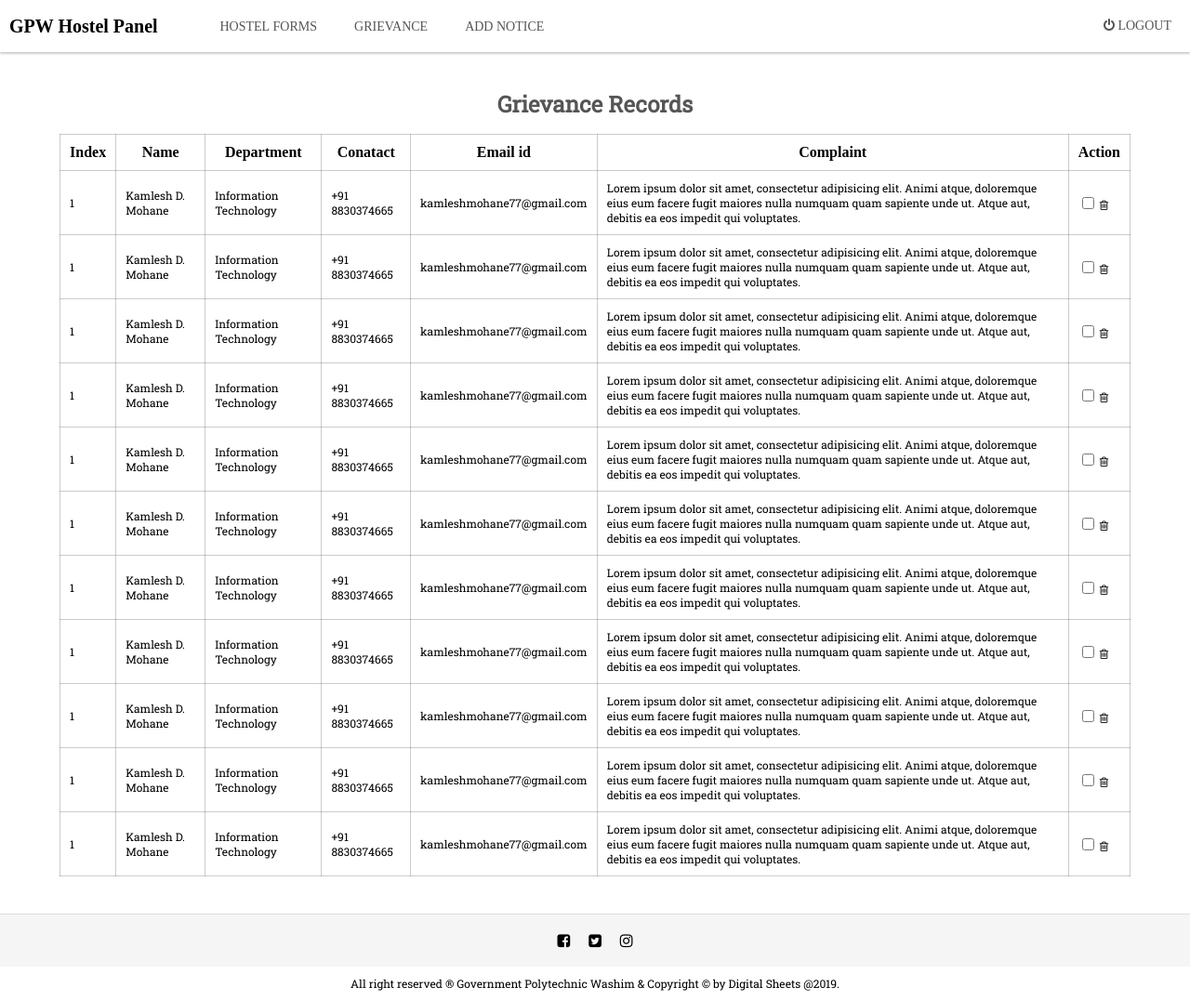
After one commit to TheReticent1/Hostel, a PHP site: page /GrievancePanel.html in a window 1280 px wide. The commit adds this page. Shown: the whole page at 93% size. Run offline with PHP 8.4, Linux system fonts and the light colour scheme.

Commit message:
Panel form designed

```diff
--- /dev/null
+++ b/GrievancePanel.html
@@ -0,0 +1,175 @@
+<html>
+<head>
+    <title> Staff Login</title>
+    <script src="https://ajax.aspnetcdn.com/ajax/jQuery/jquery-3.3.1.min.js"></script>
+    <link rel="stylesheet" href="css/index.css"/>
+    <link rel="stylesheet" href="https://stackpath.bootstrapcdn.com/font-awesome/4.7.0/css/font-awesome.min.css"/>
+    <link href="https://fonts.googleapis.com/css?family=Roboto+Slab" rel="stylesheet">
+</head>
+<body>
+<div class="menu-bar">
+    <ul>
+        <li>GPW Hostel Panel</li>
+        <li><a href="AdminPanel.html">Hostel&nbsp;Forms</a></li>
+        <li><a href="GrievancePanel.html">Grievance</a></li>
+        <li><a href="ViewNotice.html">Add&nbsp;Notice</a></li>
+        <li><a href="#"><i class="fa fa-power-off"> </i>&nbsp;Logout</a></li>
+    </ul>
+</div>
+<div class="panel">
+    <h1>Grievance Records</h1>
+    <table>
+        <tbody>
+        <tr>
+            <th>Index</th>
+            <th>Name</th>
+            <th>Department</th>
+            <th>Conatact</th>
+            <th>Email id</th>
+            <th>Complaint</th>
+            <th>Action</th>
+        </tr>
+        <tr>
+            <td>1</td>
+            <td>Kamlesh D. Mohane</td>
+            <td>Information Technology</td>
+            <td>+91 8830374665</td>
+            <td>kamleshmohane77@gmail.com</td>
+            <td>Lorem ipsum dolor sit amet, consectetur adipisicing elit. Animi atque, doloremque eius eum facere fugit
+                maiores nulla numquam quam sapiente unde ut. Atque aut, debitis ea eos impedit qui voluptates.
+            </td>
+            <td><input type="checkbox"> <i class="fa fa-trash-o"></i></td>
+        </tr>
+        <tr>
+            <td>1</td>
+            <td>Kamlesh D. Mohane</td>
+            <td>Information Technology</td>
+            <td>+91 8830374665</td>
+            <td>kamleshmohane77@gmail.com</td>
+            <td>Lorem ipsum dolor sit amet, consectetur adipisicing elit. Animi atque, doloremque eius eum facere fugit
+                maiores nulla numquam quam sapiente unde ut. Atque aut, debitis ea eos impedit qui voluptates.
+            </td>
+            <td><input type="checkbox"> <i class="fa fa-trash-o"></i></td>
+        </tr>
+        <tr>
+            <td>1</td>
+            <td>Kamlesh D. Mohane</td>
+            <td>Information Technology</td>
+            <td>+91 8830374665</td>
+            <td>kamleshmohane77@gmail.com</td>
+            <td>Lorem ipsum dolor sit amet, consectetur adipisicing elit. Animi atque, doloremque eius eum facere fugit
+                maiores nulla numquam quam sapiente unde ut. Atque aut, debitis ea eos impedit qui voluptates.
+            </td>
+            <td><input type="checkbox"> <i class="fa fa-trash-o"></i></td>
+        </tr>
+        <tr>
+            <td>1</td>
+            <td>Kamlesh D. Mohane</td>
+            <td>Information Technology</td>
+            <td>+91 8830374665</td>
+            <td>kamleshmohane77@gmail.com</td>
+            <td>Lorem ipsum dolor sit amet, consectetur adipisicing elit. Animi atque, doloremque eius eum facere fugit
+                maiores nulla numquam quam sapiente unde ut. Atque aut, debitis ea eos impedit qui voluptates.
+            </td>
+            <td><input type="checkbox"> <i class="fa fa-trash-o"></i></td>
+        </tr>
+        <tr>
+            <td>1</td>
+            <td>Kamlesh D. Mohane</td>
+            <td>Information Technology</td>
+            <td>+91 8830374665</td>
+            <td>kamleshmohane77@gmail.com</td>
+            <td>Lorem ipsum dolor sit amet, consectetur adipisicing elit. Animi atque, doloremque eius eum facere fugit
+                maiores nulla numquam quam sapiente unde ut. Atque aut, debitis ea eos impedit qui voluptates.
+            </td>
+            <td><input type="checkbox"> <i class="fa fa-trash-o"></i></td>
+        </tr>
+        <tr>
+            <td>1</td>
+            <td>Kamlesh D. Mohane</td>
+            <td>Information Technology</td>
+            <td>+91 8830374665</td>
+            <td>kamleshmohane77@gmail.com</td>
+            <td>Lorem ipsum dolor sit amet, consectetur adipisicing elit. Animi atque, doloremque eius eum facere fugit
+                maiores nulla numquam quam sapiente unde ut. Atque aut, debitis ea eos impedit qui voluptates.
+            </td>
+            <td><input type="checkbox"> <i class="fa fa-trash-o"></i></td>
+        </tr>
+        <tr>
+            <td>1</td>
+            <td>Kamlesh D. Mohane</td>
+            <td>Information Technology</td>
+            <td>+91 8830374665</td>
+            <td>kamleshmohane77@gmail.com</td>
+            <td>Lorem ipsum dolor sit amet, consectetur adipisicing elit. Animi atque, doloremque eius eum facere fugit
+                maiores nulla numquam quam sapiente unde ut. Atque aut, debitis ea eos impedit qui voluptates.
+            </td>
+            <td><input type="checkbox"> <i class="fa fa-trash-o"></i></td>
+        </tr>
+        <tr>
+            <td>1</td>
+            <td>Kamlesh D. Mohane</td>
+            <td>Information Technology</td>
+            <td>+91 8830374665</td>
+            <td>kamleshmohane77@gmail.com</td>
+            <td>Lorem ipsum dolor sit amet, consectetur adipisicing elit. Animi atque, doloremque eius eum facere fugit
+                maiores nulla numquam quam sapiente unde ut. Atque aut, debitis ea eos impedit qui voluptates.
+            </td>
+            <td><input type="checkbox"> <i class="fa fa-trash-o"></i></td>
+        </tr>
+        <tr>
+            <td>1</td>
+            <td>Kamlesh D. Mohane</td>
+            <td>Information Technology</td>
+            <td>+91 8830374665</td>
+            <td>kamleshmohane77@gmail.com</td>
+            <td>Lorem ipsum dolor sit amet, consectetur adipisicing elit. Animi atque, doloremque eius eum facere fugit
+                maiores nulla numquam quam sapiente unde ut. Atque aut, debitis ea eos impedit qui voluptates.
+            </td>
+            <td><input type="checkbox"> <i class="fa fa-trash-o"></i></td>
+        </tr>
+        <tr>
+            <td>1</td>
+            <td>Kamlesh D. Mohane</td>
+            <td>Information Technology</td>
+            <td>+91 8830374665</td>
+            <td>kamleshmohane77@gmail.com</td>
+            <td>Lorem ipsum dolor sit amet, consectetur adipisicing elit. Animi atque, doloremque eius eum facere fugit
+                maiores nulla numquam quam sapiente unde ut. Atque aut, debitis ea eos impedit qui voluptates.
+            </td>
+            <td><input type="checkbox"> <i class="fa fa-trash-o"></i></td>
+        </tr>
+        <tr>
+            <td>1</td>
+            <td>Kamlesh D. Mohane</td>
+            <td>Information Technology</td>
+            <td>+91 8830374665</td>
+            <td>kamleshmohane77@gmail.com</td>
+            <td>Lorem ipsum dolor sit amet, consectetur adipisicing elit. Animi atque, doloremque eius eum facere fugit
+                maiores nulla numquam quam sapiente unde ut. Atque aut, debitis ea eos impedit qui voluptates.
+            </td>
+            <td><input type="checkbox"> <i class="fa fa-trash-o"></i></td>
+        </tr>
+        </tbody>
+    </table>
+</div>
+<footer class="footer">
+    <div class="footer-soc">
+        <i class="fa fa-facebook-square"></i>
+        <i class="fa fa-twitter-square" aria-hidden="true"></i>
+        <i class="fa fa-instagram" aria-hidden="true"></i>
+    </div>
+    <p>All right reserved &reg; Government Polytechnic Washim & Copyright &copy; by Digital Sheets @2019. </p>
+</footer>
+<script>
+    $(document).scroll(function () {
+        var scroll = $(window).scrollTop();
+        if (scroll >= 150) {
+            $(".menu-bar").addClass("positions");
+        } else {
+            $(".menu-bar").removeClass("positions")
+        }
+    });
+</script>
+</body>
+</html>
--- a/css/index.css
+++ b/css/index.css
@@ -193,9 +193,10 @@ header img {
     text-align: center;
 }
 
-.staff h1 {
+.staff h1,.boy-hostel h1{
     width: 100%;
     color: #333;
+    text-align: center;
     margin-top: 40px;
     font: 600 24px 'Roboto Slab';
 }
@@ -346,8 +347,9 @@ header img {
     margin: 40px auto;
 }
 .notice h1{
-    font: 24px 'Roboto Slab';
+    font: 600 24px 'Roboto Slab';
     text-align: center;
+    color: #333;
 }
 .notice table, .notice td, .notice th{
     border: 1px solid rgba(0,0,0,0.1);
@@ -361,3 +363,47 @@ header img {
 .notice table th{
     font: 600 14px 'Roboto Slab';
 }
+
+/*AdminPanel.html*/
+
+/*GrievancePanel.html*/
+
+.panel{
+    width: 90%;
+    margin: 40px auto;
+}
+.panel h1{
+    font: 600 24px 'Roboto Slab';
+    text-align: center;
+    color: #555;
+}
+.panel table{
+    border-collapse: collapse;
+    border: 1px solid rgba(0,0,0,0.2);
+}
+.panel table td{
+    padding: 10px;
+    text-align: left;
+    font: 12px 'Roboto Slab';
+}
+.panel table th{
+    padding: 10px;
+}
+.panel table th,.panel table td{
+    border: 1px solid rgba(0,0,0,0.2);
+}
+
+/*ViewNotice.html*/
+.add-notice{
+    text-decoration: none;
+    padding: 10px;
+    border: 1px solid rgba(0,0,0,0.1);
+    color: #555;
+    transition: 0.3s;
+    border-radius: 5px;
+}
+.add-notice:hover{
+    border: 1px solid white;
+    box-shadow: 0 0 2px 2px rgba(0,0,0,0.2);
+    color: #000;
+}
--- a/index.html
+++ b/index.html
@@ -31,6 +31,7 @@
         </ul>
     </div>
     <div class="boy-hostel">
+        <h1>Hostel's</h1>
         <div class="boy-img">
             <img src="images/hostel.png" alt="hostel"/>
         </div>
--- a/login.html
+++ b/login.html
@@ -32,9 +32,9 @@
 <div class="login">
     <form>
         <h1>Staff Login</h1>
-        <input type="text" class="control" placeholder="Username">
-        <input type="password" class="control" placeholder="Password">
-        <input type="submit" class="login-btn" value="Login">
+        <input type="text" class="control" placeholder="&#xf2bd; Username" style="font-family: FontAwesome;">
+        <input type="password" class="control" placeholder="&#xf084; Password" style="font-family: FontAwesome;">
+        <input type="submit" class="login-btn" value="&#xf090;  Login" style="font-family: FontAwesome;">
     </form>
 </div>
 <footer class="footer">
```
Also changed, not shown: AdminPanel.html (added, +32 -0 lines), NoticePanel.html (added, +48 -0 lines), ViewNotice.html (added, +173 -0 lines).
